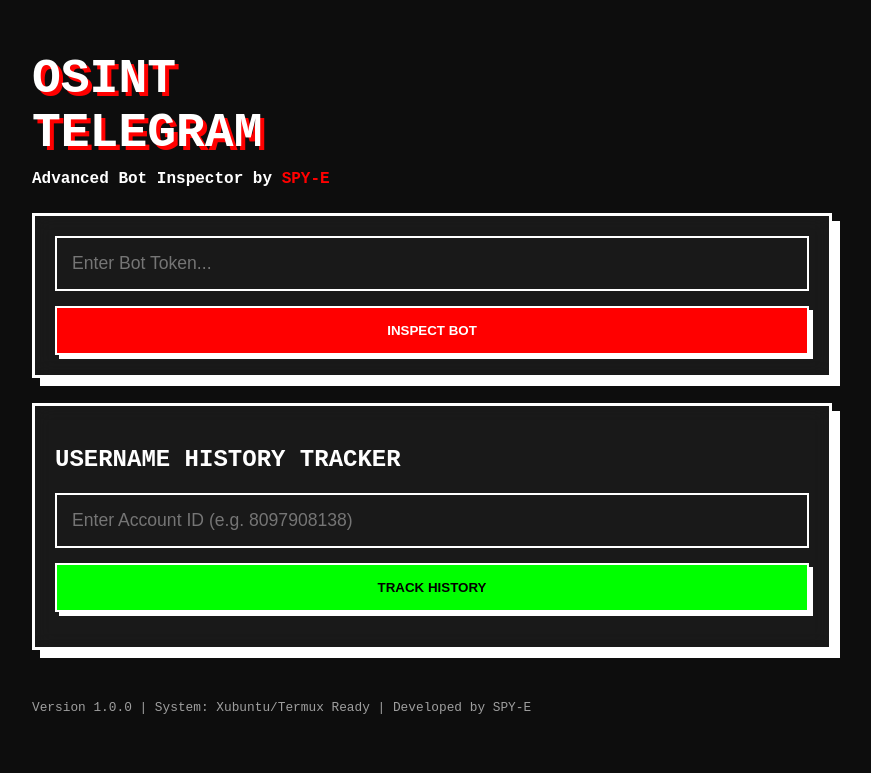
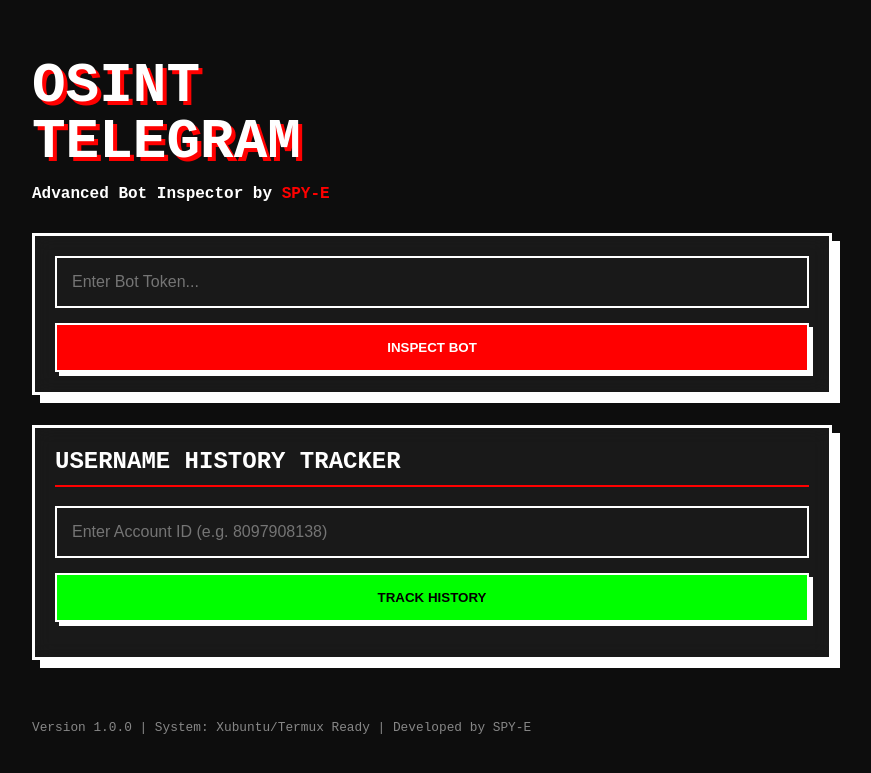
Before and after one commit to 123tool/Telegram-Osint, a Flask app: page / in a window 1280 px wide. Shown: the top 773 px of the page, without its empty margins (208-1079 px from the left). Run offline with Flask 3, Linux system fonts and the light colour scheme.

Commit message:
Update style.css

```diff
--- a/static/style.css
+++ b/static/style.css
@@ -1,9 +1,10 @@
 :root {
     --bg-color: #0d0d0d;
-    --accent-color: #ff0000; /* Merah Cyberpunk */
+    --accent-color: #ff0000;
     --card-bg: rgba(255, 255, 255, 0.05);
     --border-color: #ffffff;
     --text-color: #ffffff;
+    --success-color: #00ff00;
 }
 
 body {
@@ -22,14 +23,15 @@ body {
 }
 
 header h1 {
-    font-size: 3rem;
+    font-size: 3.5rem;
     text-transform: uppercase;
     margin-bottom: 0;
     text-shadow: 4px 4px 0px var(--accent-color);
+    line-height: 1;
 }
 
 header p {
-    margin-top: 10px;
+    margin-top: 15px;
     font-weight: bold;
 }
 
@@ -42,14 +44,15 @@ header span {
     backdrop-filter: blur(10px);
     border: 3px solid var(--border-color);
     padding: 20px;
-    margin-top: 25px;
+    margin-top: 30px;
     box-shadow: 8px 8px 0px var(--border-color);
-    transition: transform 0.2s;
 }
 
-.card:hover {
-    transform: translate(-2px, -2px);
-    box-shadow: 10px 10px 0px var(--accent-color);
+.card h2 {
+    margin-top: 0;
+    border-bottom: 2px solid var(--accent-color);
+    padding-bottom: 10px;
+    text-transform: uppercase;
 }
 
 input[type="text"] {
@@ -58,7 +61,7 @@ input[type="text"] {
     border: 2px solid var(--border-color);
     color: white;
     padding: 15px;
-    font-size: 1.1rem;
+    font-size: 1rem;
     box-sizing: border-box;
     margin-bottom: 15px;
 }
@@ -80,22 +83,28 @@ button:active {
     transform: translate(2px, 2px);
 }
 
-#result-area h2 {
-    border-bottom: 2px solid var(--accent-color);
-    padding-bottom: 10px;
+.owner-found {
+    color: var(--success-color);
+    font-weight: bold;
+    padding: 10px;
+    border: 1px dashed var(--success-color);
+    margin-top: 10px;
 }
 
-ul {
+.history-list {
     list-style: none;
     padding: 0;
 }
 
-li {
+.history-list li {
     background: rgba(255, 255, 255, 0.1);
-    margin: 10px 0;
+    margin: 5px 0;
     padding: 10px;
-    border-left: 5px solid var(--accent-color);
+    border-left: 4px solid var(--success-color);
 }
 
-a { color: var(--accent-color); text-decoration: none; }
-footer { margin-top: 50px; opacity: 0.6; font-size: 0.8rem; }
+footer {
+    margin-top: 60px;
+    opacity: 0.5;
+    font-size: 0.8rem;
+}
```
